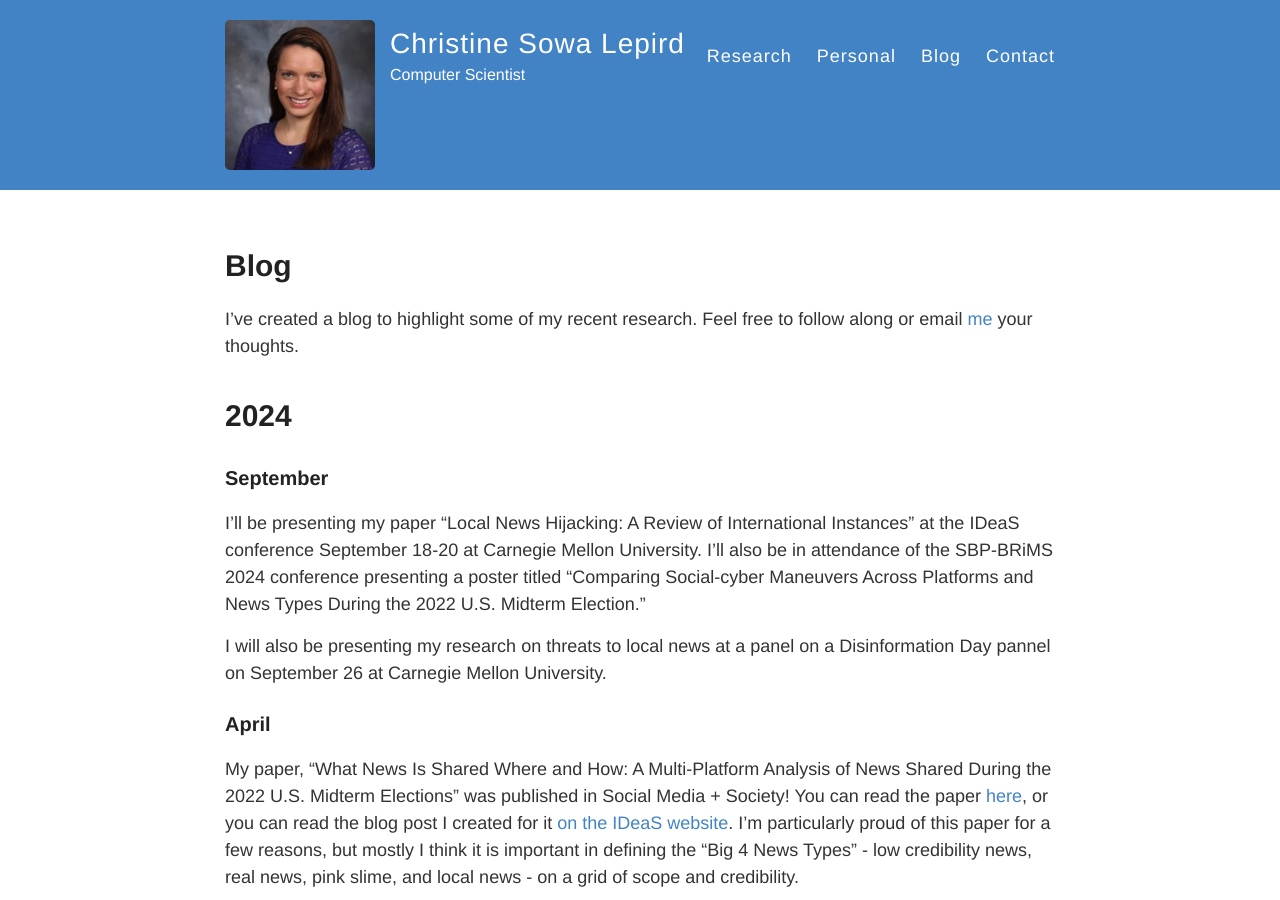
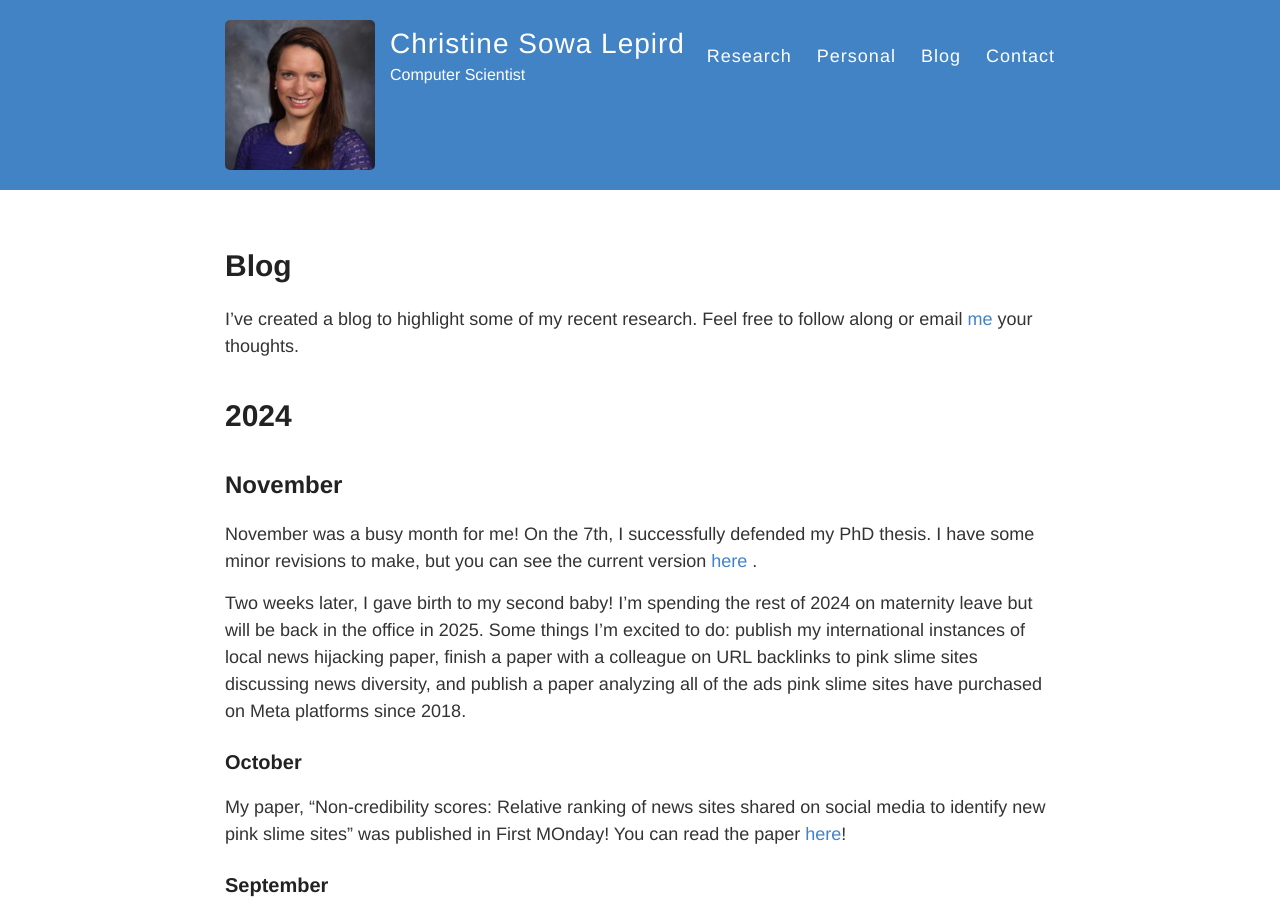
Before and after one commit to christine-lepird/christine-lepird.github.io, a Jekyll site: the page built from blog.md, in a window 1280 px wide and 900 px high. Built offline with Jekyll 4.4.1, drawn with Linux system fonts in a browser that asks for light colours.

Commit message:
Update blog.md

```diff
--- a/blog.md
+++ b/blog.md
@@ -7,6 +7,14 @@ permalink: /blog/
 I've created a blog to highlight some of my recent research. Feel free to follow along or email [me](mailto:csowa@andrew.cmu.edu) your thoughts.
 
 # 2024
+
+## November
+November was a busy month for me! On the 7th, I successfully defended my PhD thesis. I have some minor revisions to make, but you can see the current version <a href="/Lepird_Thesis_Oct2024.pdf" target="_blank">here </a>.
+
+Two weeks later, I gave birth to my second baby! I'm spending the rest of 2024 on maternity leave but will be back in the office in 2025. Some things I'm excited to do: publish my international instances of local news hijacking paper, finish a paper with a colleague on URL backlinks to pink slime sites discussing news diversity, and publish a paper analyzing all of the ads pink slime sites have purchased on Meta platforms since 2018.
+
+### October
+My paper, "Non-credibility scores: Relative ranking of news sites shared on social media to identify new pink slime sites" was published in First MOnday! You can read the paper [here](https://firstmonday.org/ojs/index.php/fm/article/view/13544)!
 
 ### September
 I'll be presenting my paper "Local News Hijacking: A Review of International Instances" at the IDeaS conference September 18-20 at Carnegie Mellon University. I'll also be in attendance of the SBP-BRiMS 2024 conference presenting a poster titled "Comparing Social-cyber Maneuvers Across Platforms and News Types During the 2022 U.S. Midterm Election."
```
